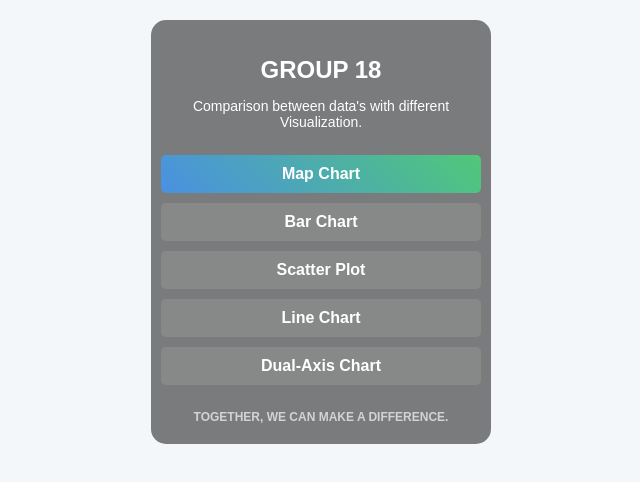
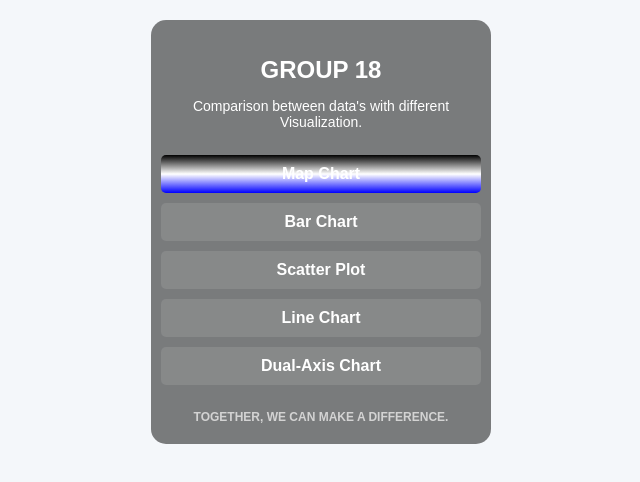
Before and after one commit to Chitty03/Assignment, a plain HTML site: page index.html in a window 1280 px wide. In both pictures the pointer is over the link "Map Chart". Shown: the whole page, without its empty margins (319-959 px from the left). Drawn offline with Linux system fonts and the light colour scheme.

Commit message:
Update style.css

```diff
--- a/style.css
+++ b/style.css
@@ -59,7 +59,7 @@ p {
 }
 
 .link-container a:hover {
-  background: linear-gradient(45deg, #4a90e2, #50c878); /* Gradient colors on hover */
+  background: linear-gradient(black,white,blue); /* Gradient colors on hover */
   color: #ffffff; /* Text color */
 }
 
```
